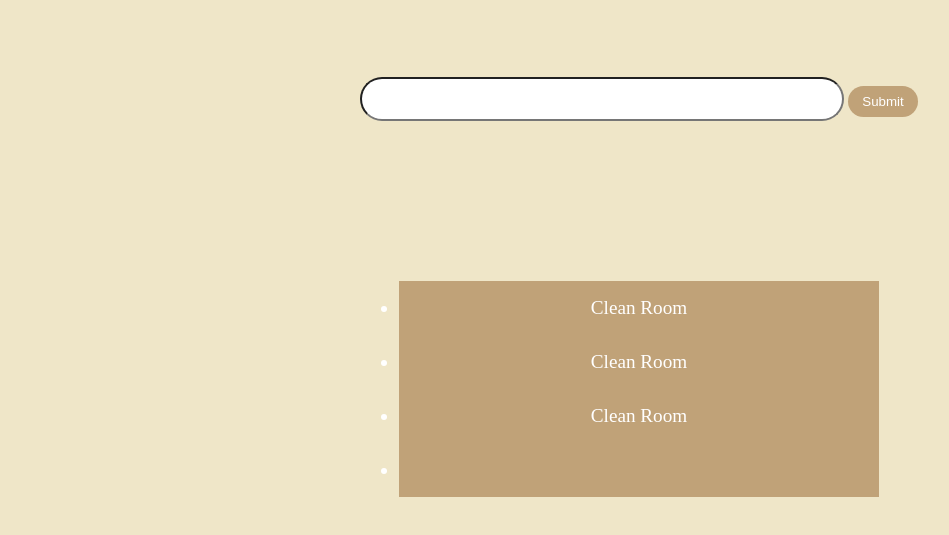
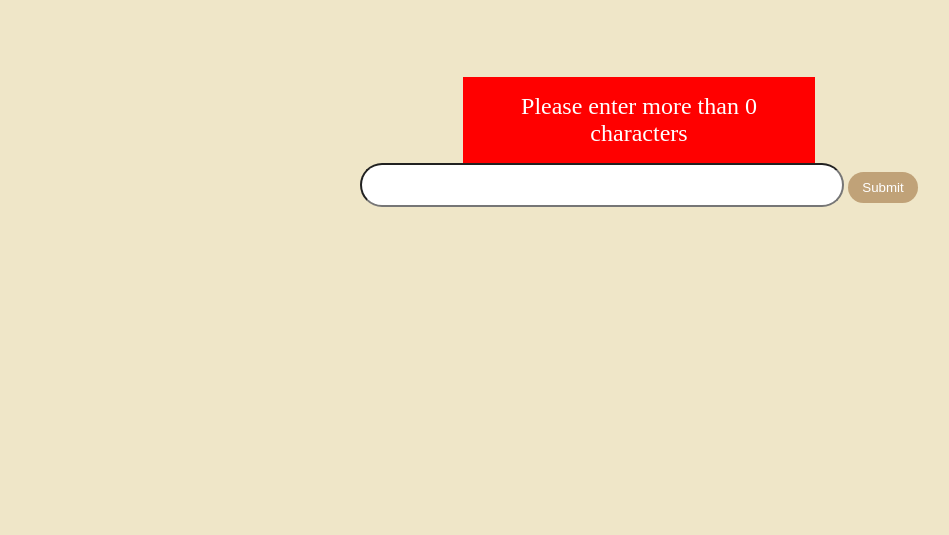
Before and after one commit to JoshLutrick/twoDo.io, a plain HTML site: page index.html in a window 1280 px wide. Both pictures are taken after a click on the input 883 px from the left and 204 px from the top of the page. Shown: the part 103-638 px from the top of the page, without its empty margins (1-950 px from the left). Drawn offline with Linux system fonts and the light colour scheme.

Commit message:
Added validation

```diff
--- a/app.js
+++ b/app.js
@@ -4,12 +4,14 @@ const elemObj = {
     },
     inputs: {
         textInp: document.querySelector('#nameOfList'),
-        btnInp: document.querySelector('#submitBtn')
+        btnInp: document.querySelector('#submitBtn'),
+        warningElem: document.querySelector('.contentSectionWarning')
     },
     elemStyles: {
         liStyle: 'listStyle'
-    }
+    },
 }
+elemObj.inputs.warningElem.style.display = 'none';
 
 class listElem {
     constructor() {
@@ -29,8 +31,16 @@ class listElem {
 
 
 function createNewLi(){
-    let listNode = new listElem()
-    listNode.appendMethod()
+    const regEx = /[a-zA-Z]/;
+    if(elemObj.inputs.textInp.value){
+            let listNode = new listElem()
+            listNode.appendMethod()
+            elemObj.inputs.textInp.value = ''
+            elemObj.inputs.warningElem.style.display = 'none';
+    } else if(!elemObj.inputs.textInp.value){
+        elemObj.inputs.warningElem.innerText = `Please enter more than 0 characters`
+        elemObj.inputs.warningElem.style.display = 'block';
+    }
 }
 
 elemObj.inputs.btnInp.addEventListener('click', createNewLi)
--- a/index.html
+++ b/index.html
@@ -11,15 +11,13 @@
         <h1 class="headingTitle">TwoDo.io</h1>
     </header>
     <section class="contentSection">
+        <p class="contentSectionWarning contentSectionWarning__style"></p>
         <input type="text" name="nameOfList" id="nameOfList" maxlength="17"
         minlength="1">
         <input type="submit" id="submitBtn">
     </section>
     <section class="contentList">
         <ul class="contentListContainer">
-            <li class="listStyle">Clean Room</li>
-            <li class="listStyle">Clean Room</li>
-            <li class="listStyle">Clean Room</li>
         </ul>
     </section>
     <script src="app.js"></script>
--- a/style.css
+++ b/style.css
@@ -46,4 +46,14 @@ body {
     color: white;
     padding: 1rem;
     font-size: 1.2rem;
+    list-style-type: none;
 }
+.contentSectionWarning__style {
+    background-color: red;
+    color: white;
+    margin: 0 auto;
+    padding: 1rem;
+    width: 20rem;
+    font-size: 1.5rem;
+    text-align: center;
+}
```
